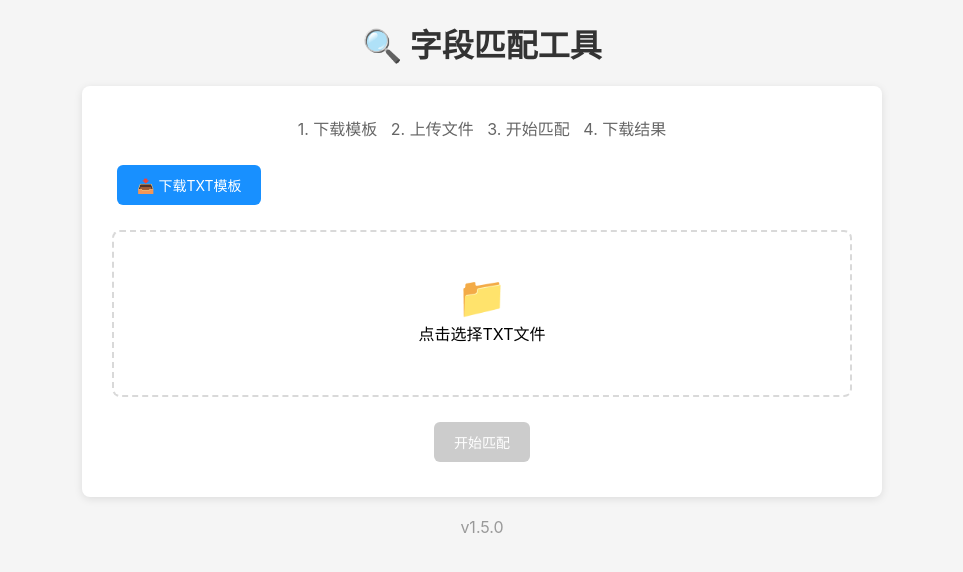
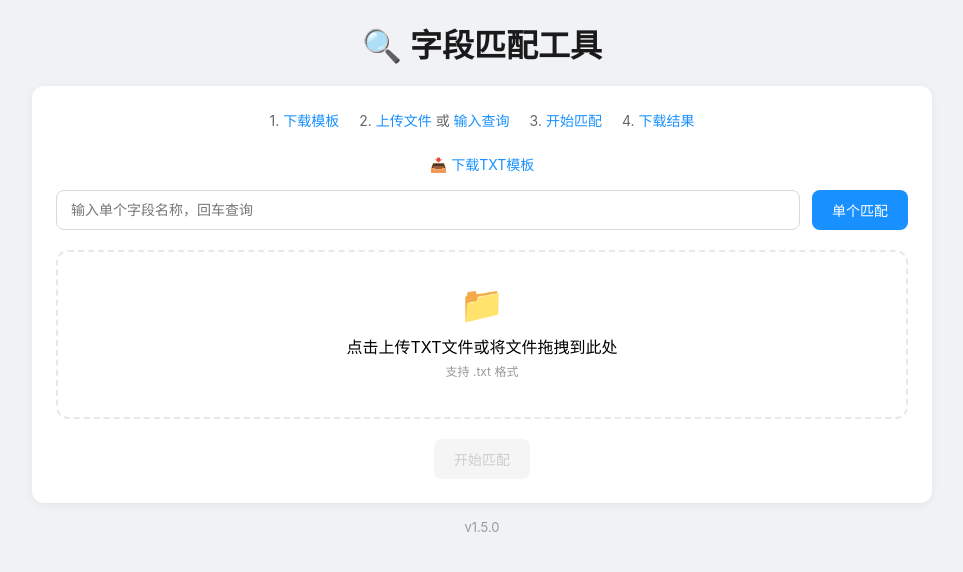
Before and after one commit to imwangl/field-matcher, a Flask app: page / in a window 1280 px wide. Shown: the top 572 px of the page, without its empty margins (158-1121 px from the left). Run offline with Flask 3, Linux system fonts and the light colour scheme.

Commit message:
v1.6.0 UI优化

```diff
--- a/app.py
+++ b/app.py
@@ -294,23 +294,30 @@ def download_template():
 @app.route('/match', methods=['POST'])
 def match_fields():
     try:
-        if 'file' not in request.files:
-            return jsonify({'error': '请上传文件'}), 400
+        # 支持单个字段查询（通过URL参数）
+        single_field = request.form.get('single_field') or request.args.get('single_field')
 
-        file = request.files['file']
-        if file.filename == '':
-            return jsonify({'error': '请选择文件'}), 400
+        if single_field:
+            # 单个字段查询
+            user_fields = [single_field.strip()]
+        elif 'file' not in request.files:
+            return jsonify({'error': '请上传文件或输入字段'}), 400
+        else:
+            # 文件上传
+            file = request.files['file']
+            if file.filename == '':
+                return jsonify({'error': '请选择文件'}), 400
 
-        ext = os.path.splitext(file.filename)[1].lower()
-        if ext != '.txt':
-            return jsonify({'error': '只支持TXT文件'}), 400
+            ext = os.path.splitext(file.filename)[1].lower()
+            if ext != '.txt':
+                return jsonify({'error': '只支持TXT文件'}), 400
 
-        filepath = os.path.join(app.config['UPLOAD_FOLDER'], file.filename)
-        file.save(filepath)
+            filepath = os.path.join(app.config['UPLOAD_FOLDER'], file.filename)
+            file.save(filepath)
 
-        user_fields = parse_txt_fields(filepath)
-        if not user_fields:
-            return jsonify({'error': '未能解析出字段'}), 400
+            user_fields = parse_txt_fields(filepath)
+            if not user_fields:
+                return jsonify({'error': '未能解析出字段'}), 400
 
         results = []
         for field in user_fields:
--- a/templates/index.html
+++ b/templates/index.html
@@ -6,58 +6,122 @@
     <title>字段匹配工具 v{{ version }}</title>
     <style>
         * { margin: 0; padding: 0; box-sizing: border-box; }
-        body { font-family: -apple-system, BlinkMacSystemFont, 'Segoe UI', Roboto, sans-serif; background: #f5f5f5; padding: 20px; }
-        .container { max-width: 800px; margin: 0 auto; }
-        h1 { text-align: center; margin-bottom: 20px; color: #333; }
-        .card { background: white; border-radius: 8px; padding: 30px; box-shadow: 0 2px 8px rgba(0,0,0,0.1); }
-        .tip { text-align: center; color: #666; margin-bottom: 20px; }
-        .upload-area { border: 2px dashed #d9d9d9; border-radius: 8px; padding: 40px; text-align: center; cursor: pointer; transition: all 0.3s; margin-bottom: 20px; }
-        .upload-area:hover { border-color: #1890ff; }
-        .upload-area:hover .upload-icon { transform: scale(1.1); }
-        .upload-icon { font-size: 40px; transition: transform 0.3s; }
-        .file-info { margin-top: 10px; color: #666; }
-        .btn { display: inline-block; padding: 10px 20px; border-radius: 6px; cursor: pointer; text-decoration: none; margin: 5px; border: none; font-size: 14px; }
+        body { font-family: -apple-system, BlinkMacSystemFont, 'Segoe UI', Roboto, sans-serif; background: #f0f2f5; padding: 20px; }
+        .container { max-width: 900px; margin: 0 auto; }
+        h1 { text-align: center; margin-bottom: 20px; color: #1a1a1a; font-weight: 600; }
+
+        .card { background: white; border-radius: 12px; padding: 24px; box-shadow: 0 2px 8px rgba(0,0,0,0.06); margin-bottom: 16px; }
+
+        .steps { display: flex; justify-content: center; gap: 20px; margin-bottom: 24px; color: #666; font-size: 14px; }
+        .steps span { color: #1890ff; }
+
+        .btn { display: inline-block; padding: 10px 20px; border-radius: 8px; cursor: pointer; border: none; font-size: 14px; transition: all 0.2s; }
         .btn-primary { background: #1890ff; color: white; }
         .btn-primary:hover { background: #40a9ff; }
         .btn-success { background: #52c41a; color: white; }
         .btn-success:hover { background: #73d13d; }
-        .btn:disabled { background: #ccc; cursor: not-allowed; }
-        .loading { display: none; text-align: center; padding: 30px; }
-        .loading.show { display: block; }
-        .spinner { width: 40px; height: 40px; border: 4px solid #f3f3f3; border-top: 4px solid #1890ff; border-radius: 50%; animation: spin 1s linear infinite; margin: 0 auto 15px; }
-        @keyframes spin { 0% { transform: rotate(0deg); } 100% { transform: rotate(360deg); } }
-        .results { display: none; margin-top: 20px; }
-        .results.show { display: block; }
-        .stats { display: flex; gap: 15px; margin-bottom: 20px; flex-wrap: wrap; }
-        .stat-item { padding: 10px 20px; border-radius: 6px; font-size: 14px; }
+        .btn-outline { background: white; border: 1px solid #d9d9d9; color: #666; }
+        .btn-outline:hover { border-color: #1890ff; color: #1890ff; }
+        .btn:disabled { background: #f5f5f5; color: #ccc; cursor: not-allowed; }
+
+        .input-area { display: flex; gap: 12px; margin-bottom: 20px; flex-wrap: wrap; }
+        .input-area input[type="text"] { flex: 1; min-width: 200px; padding: 10px 14px; border: 1px solid #d9d9d9; border-radius: 8px; font-size: 14px; }
+        .input-area input[type="text"]:focus { border-color: #1890ff; outline: none; box-shadow: 0 0 0 2px rgba(24,144,255,0.1); }
+
+        .file-area { border: 2px dashed #e8e8e8; border-radius: 12px; padding: 30px; text-align: center; cursor: pointer; transition: all 0.2s; margin-bottom: 20px; }
+        .file-area:hover { border-color: #1890ff; background: #fafafa; }
+        .file-area.dragover { border-color: #1890ff; background: #f0f5ff; }
+        .file-icon { font-size: 36px; margin-bottom: 8px; }
+
+        .filter-bar { display: flex; gap: 8px; margin-bottom: 16px; flex-wrap: wrap; }
+        .filter-btn { padding: 6px 14px; border-radius: 20px; border: 1px solid #d9d9d9; background: white; color: #666; cursor: pointer; font-size: 13px; transition: all 0.2s; }
+        .filter-btn:hover { border-color: #1890ff; color: #1890ff; }
+        .filter-btn.active { background: #1890ff; color: white; border-color: #1890ff; }
+
+        .results-table { width: 100%; border-collapse: collapse; }
+        .results-table th { background: #fafafa; padding: 12px; text-align: left; font-weight: 500; color: #333; border-bottom: 1px solid #e8e8e8; font-size: 13px; }
+        .results-table td { padding: 12px; border-bottom: 1px solid #f0f0f0; font-size: 13px; color: #666; }
+
+        .tag { display: inline-block; padding: 4px 10px; border-radius: 4px; font-size: 12px; }
+        .tag-exact { background: #f6ffed; color: #52c41a; border: 1px solid #b7eb8f; }
+        .tag-recommend { background: #fff7e6; color: #fa8c16; border: 1px solid #ffe7ba; }
+        .tag-fail { background: #fff1f0; color: #ff4d4f; border: 1px solid #ffccc7; }
+
+        .stats { display: flex; gap: 16px; margin-bottom: 20px; flex-wrap: wrap; }
+        .stat-item { padding: 12px 20px; border-radius: 8px; font-size: 14px; }
         .stat-total { background: #e6f7ff; color: #1890ff; }
         .stat-exact { background: #f6ffed; color: #52c41a; }
         .stat-recommend { background: #fff7e6; color: #fa8c16; }
-        .stat-no { background: #fff1f0; color: #ff4d4f; }
-        table { width: 100%; border-collapse: collapse; margin-top: 20px; }
-        th, td { padding: 10px; text-align: left; border-bottom: 1px solid #e8e8e8; }
-        th { background: #fafafa; font-weight: 500; }
+        .stat-fail { background: #fff1f0; color: #ff4d4f; }
+        .stat-item strong { font-size: 18px; margin-right: 4px; }
+
+        .loading { display: none; text-align: center; padding: 40px; }
+        .loading.show { display: block; }
+        .spinner { width: 36px; height: 36px; border: 3px solid #f3f3f3; border-top: 3px solid #1890ff; border-radius: 50%; animation: spin 0.8s linear infinite; margin: 0 auto 12px; }
+        @keyframes spin { 0% { transform: rotate(0deg); } 100% { transform: rotate(360deg); } }
+
+        .empty { text-align: center; padding: 40px; color: #999; }
+
+        .template-link { color: #1890ff; text-decoration: none; font-size: 14px; }
+        .template-link:hover { text-decoration: underline; }
+
+        .result-header { display: flex; justify-content: space-between; align-items: center; margin-bottom: 16px; flex-wrap: wrap; gap: 12px; }
+        .result-header h3 { font-size: 16px; font-weight: 500; color: #333; }
     </style>
 </head>
 <body>
     <div class="container">
         <h1>🔍 字段匹配工具</h1>
+
         <div class="card">
-            <p class="tip">1. 下载模板 &nbsp; 2. 上传文件 &nbsp; 3. 开始匹配 &nbsp; 4. 下载结果</p>
-
-            <div style="margin-bottom: 20px;">
-                <a href="/template/txt" class="btn btn-primary" download>📥 下载TXT模板</a>
+            <div class="steps">
+                <div>1. <span>下载模板</span></div>
+                <div>2. <span>上传文件</span> 或 <span>输入查询</span></div>
+                <div>3. <span>开始匹配</span></div>
+                <div>4. <span>下载结果</span></div>
             </div>
 
-            <div class="upload-area" onclick="document.getElementById('file-input').click()">
-                <div class="upload-icon">📁</div>
-                <div>点击选择TXT文件</div>
+            <div style="text-align: center; margin-bottom: 16px;">
+                <a href="/template/txt" class="template-link" download>📥 下载TXT模板</a>
+            </div>
+
+            <!-- 输入区域 -->
+            <div class="input-area">
+                <input type="text" id="single-input" placeholder="输入单个字段名称，回车查询">
+                <button class="btn btn-primary" onclick="singleMatch()">单个匹配</button>
+            </div>
+
+            <div class="file-area" onclick="document.getElementById('file-input').click()">
+                <div class="file-icon">📁</div>
+                <div>点击上传TXT文件或将文件拖拽到此处</div>
+                <div style="color: #999; font-size: 12px; margin-top: 4px;">支持 .txt 格式</div>
                 <input type="file" id="file-input" accept=".txt" style="display:none" onchange="handleFileSelect(event)">
-                <div class="file-info" id="file-info"></div>
+                <div class="file-info" id="file-info" style="margin-top: 8px; color: #666;"></div>
             </div>
 
             <div style="text-align: center;">
                 <button class="btn btn-success" id="submit-btn" onclick="submitMatch()" disabled>开始匹配</button>
+            </div>
+        </div>
+
+        <div class="card" id="result-card" style="display: none;">
+            <div class="result-header">
+                <h3>匹配结果</h3>
+                <button class="btn btn-outline" onclick="downloadResult()">📥 下载结果</button>
+            </div>
+
+            <div class="stats">
+                <div class="stat-item stat-total">总计: <strong id="stat-total">0</strong></div>
+                <div class="stat-item stat-exact">完全匹配: <strong id="stat-exact">0</strong></div>
+                <div class="stat-item stat-recommend">推荐: <strong id="stat-recommend">0</strong></div>
+                <div class="stat-item stat-fail">匹配失败: <strong id="stat-fail">0</strong></div>
+            </div>
+
+            <div class="filter-bar">
+                <button class="filter-btn active" onclick="filterResults('all')" data-filter="all">全部</button>
+                <button class="filter-btn" onclick="filterResults('完全匹配')" data-filter="完全匹配">完全匹配</button>
+                <button class="filter-btn" onclick="filterResults('推荐')" data-filter="推荐">推荐</button>
+                <button class="filter-btn" onclick="filterResults('匹配失败')" data-filter="匹配失败">匹配失败</button>
             </div>
 
             <div class="loading" id="loading">
@@ -65,89 +129,135 @@
                 <div>匹配中，请稍候...</div>
             </div>
 
-            <div class="results" id="results">
-                <div class="stats">
-                    <div class="stat-item stat-total">总计: <span id="stat-total">0</span></div>
-                    <div class="stat-item stat-exact">完全匹配: <span id="stat-exact">0</span></div>
-                    <div class="stat-item stat-recommend">推荐: <span id="stat-recommend">0</span></div>
-                    <div class="stat-item stat-no">匹配失败: <span id="stat-failed">0</span></div>
-                </div>
-                <div style="text-align: center;">
-                    <button class="btn btn-primary" onclick="downloadResult()">📥 下载结果</button>
-                </div>
-                <table>
+            <table class="results-table" id="results-table">
                 <thead>
                     <tr>
-                            <th>用户字段</th>
+                        <th>目标表/字段名称</th>
+                        <th>工商库表/字段名</th>
+                        <th>工商库sheet名</th>
                         <th>匹配结果</th>
-                            <th>来源</th>
-                            <th>类型</th>
                     </tr>
                 </thead>
                 <tbody id="result-tbody"></tbody>
             </table>
+
+            <div class="empty" id="empty-msg" style="display: none;">暂无数据</div>
         </div>
-        </div>
-        <p style="text-align: center; margin-top: 20px; color: #999;">v{{ version }}</p>
+
+        <p style="text-align: center; color: #999; font-size: 13px;">v{{ version }}</p>
     </div>
 
     <script>
-        let selectedFile = null;
+        let allResults = [];
+        let currentFilter = 'all';
 
         function handleFileSelect(event) {
-            selectedFile = event.target.files[0];
-            if (selectedFile) {
-                document.getElementById('file-info').textContent = '已选择: ' + selectedFile.name;
+            const file = event.target.files[0];
+            if (file) {
+                document.getElementById('file-info').textContent = '已选择: ' + file.name;
                 document.getElementById('submit-btn').disabled = false;
             }
         }
 
-        function submitMatch() {
-            if (!selectedFile) return;
+        function singleMatch() {
+            const input = document.getElementById('single-input');
+            const keyword = input.value.trim();
+            if (!keyword) return;
 
             document.getElementById('loading').classList.add('show');
-            document.getElementById('results').classList.remove('show');
-            document.getElementById('submit-btn').disabled = true;
+            document.getElementById('result-card').style.display = 'block';
 
             const formData = new FormData();
-            formData.append('file', selectedFile);
+            formData.append('single_field', keyword);
 
-            fetch('/match', {
-                method: 'POST',
-                body: formData
-            })
-            .then(response => response.json())
+            fetch('/match', { method: 'POST', body: formData })
+            .then(r => r.json())
             .then(data => {
                 document.getElementById('loading').classList.remove('show');
-                document.getElementById('submit-btn').disabled = false;
-
-                if (data.error) {
-                    alert('错误: ' + data.error);
-                    return;
+                if (data.error) { alert('错误: ' + data.error); return; }
+                showResults(data);
+            })
+            .catch(err => {
+                document.getElementById('loading').classList.remove('show');
+                alert('请求失败: ' + err);
+            });
         }
 
-                // 显示统计
+        document.getElementById('single-input').addEventListener('keypress', function(e) {
+            if (e.key === 'Enter') singleMatch();
+        });
+
+        function submitMatch() {
+            const fileInput = document.getElementById('file-input');
+            const file = fileInput.files[0];
+            if (!file) return;
+
+            document.getElementById('loading').classList.add('show');
+            document.getElementById('result-card').style.display = 'block';
+
+            const formData = new FormData();
+            formData.append('file', file);
+
+            fetch('/match', { method: 'POST', body: formData })
+            .then(r => r.json())
+            .then(data => {
+                document.getElementById('loading').classList.remove('show');
+                if (data.error) { alert('错误: ' + data.error); return; }
+                showResults(data);
+            })
+            .catch(err => {
+                document.getElementById('loading').classList.remove('show');
+                alert('请求失败: ' + err);
+            });
+        }
+
+        function showResults(data) {
+            allResults = data.results || [];
+
             document.getElementById('stat-total').textContent = data.stats.total;
             document.getElementById('stat-exact').textContent = data.stats.exact;
             document.getElementById('stat-recommend').textContent = data.stats.recommend;
-                document.getElementById('stat-failed').textContent = data.stats.failed;
+            document.getElementById('stat-fail').textContent = data.stats.failed;
 
-                // 显示表格
+            filterResults('all');
+        }
+
+        function filterResults(type) {
+            currentFilter = type;
+
+            document.querySelectorAll('.filter-btn').forEach(btn => {
+                btn.classList.remove('active');
+                if (btn.dataset.filter === type) btn.classList.add('active');
+            });
+
             const tbody = document.getElementById('result-tbody');
             tbody.innerHTML = '';
-                data.results.forEach(r => {
+
+            const filtered = type === 'all' ? allResults : allResults.filter(r => r.match_type === type);
+
+            if (filtered.length === 0) {
+                document.getElementById('empty-msg').style.display = 'block';
+                document.getElementById('results-table').style.display = 'none';
+            } else {
+                document.getElementById('empty-msg').style.display = 'none';
+                document.getElementById('results-table').style.display = 'table';
+
+                filtered.forEach(r => {
+                    let tagClass = 'tag-fail';
+                    let tagText = '匹配失败';
+                    if (r.match_type === '完全匹配') { tagClass = 'tag-exact'; tagText = '完全匹配'; }
+                    else if (r.match_type === '推荐') { tagClass = 'tag-recommend'; tagText = '推荐'; }
+
                     const row = document.createElement('tr');
-                    row.innerHTML = `<td>${r.user_field}</td><td>${r.matched}</td><td>${r.source}</td><td>${r.match_type}</td>`;
+                    row.innerHTML = `
+                        <td>${r.user_field}</td>
+                        <td>${r.matched === '-' ? '-' : r.matched}</td>
+                        <td>${r.source === '-' ? '-' : r.source}</td>
+                        <td><span class="tag ${tagClass}">${tagText}</span></td>
+                    `;
                     tbody.appendChild(row);
                 });
-
-                document.getElementById('results').classList.add('show');
-            })
-            .catch(err => {
-                document.getElementById('loading').classList.remove('show');
-                document.getElementById('submit-btn').disabled = false;
-                alert('请求失败: ' + err);
-            });
+            }
         }
 
         function downloadResult() {
```
Lines whose indentation alone changed are shown as unchanged.
